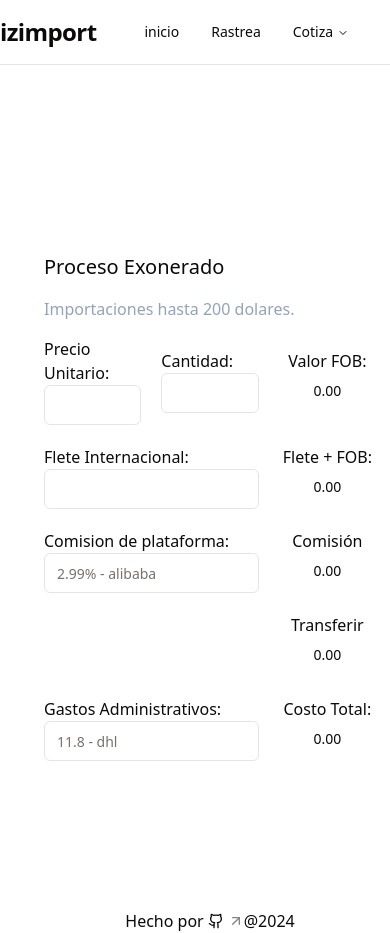
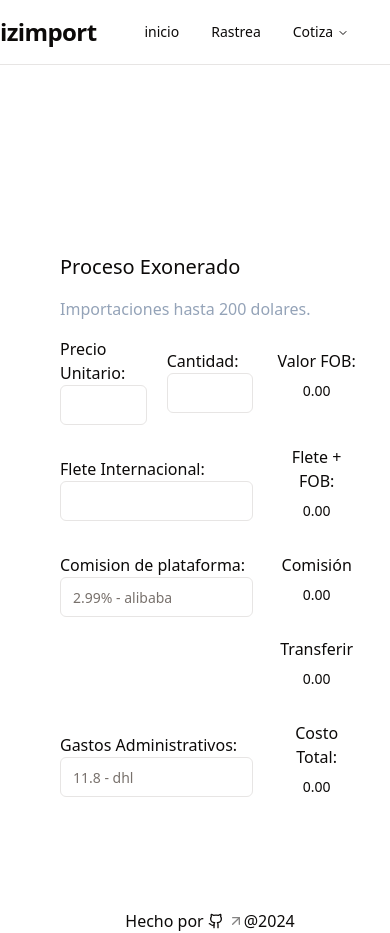
Before and after one commit to ivanmayta/izimport.com, a Next.js app: page /exonerado in a window 390 px wide. Shown: the top 933 px of the page. Built offline with nearby package versions, Linux system fonts and the light colour scheme.

Commit message:
refactor: adjust padding at breakpoint to responsive design

```diff
--- a/src/app/layout.js
+++ b/src/app/layout.js
@@ -19,7 +19,7 @@ export default function RootLayout({ children }) {
                     disableTransitionOnChange
                 >
                     <Header />
-                    <main className=" flex flex-col max-w-5xl mx-auto min-h-screen min-w-96">
+                    <main className=" flex flex-col max-w-5xl mx-auto min-h-screen min-w-96 px-4 md:px-0">
                         {children}
                     </main>
                     <Footer />
```
